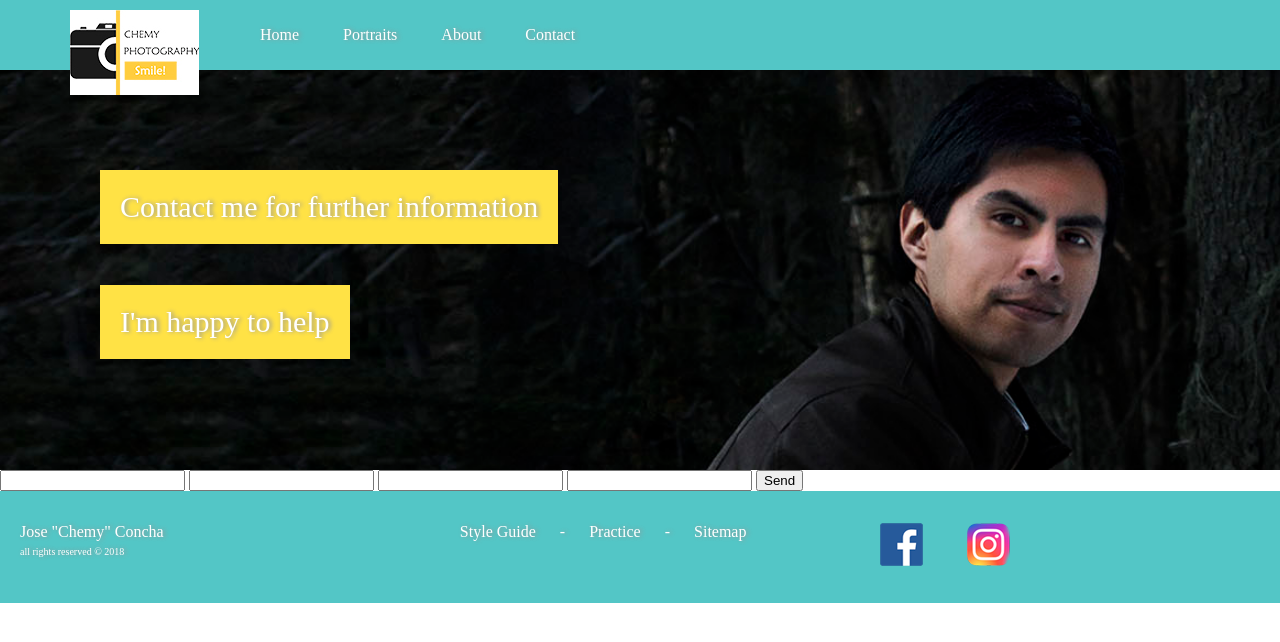
After one commit to Ch3my/COMM-310, a PHP site: page /contact.html in a window 1280 px wide. The commit adds this page. Shown: the top 642 px of the page. Run offline with PHP 8.4, Linux system fonts and the light colour scheme; some web fonts are replaced.

Commit message:
contact form

```diff
--- /dev/null
+++ b/ch-photo/contact.html
@@ -0,0 +1,73 @@
+<!doctype html>
+<html lang="en">
+
+<head>
+    <meta charset="utf-8">
+    <meta name="viewport" content="width=device-width, initial-scale=1">
+    <title>Chemy Photography</title>
+    <link rel="stylesheet" href="style.css">
+</head>
+
+<body>
+    <nav id="mainnav">
+            <img src="img/logo.jpg" alt="Logo">
+        <ul>
+            <li>
+                <a href="#">Home</a>
+            </li>
+            <li>
+                <a href="portraits.html">Portraits</a>
+            </li>
+            <li>
+                <a href="about.html">About</a>
+            </li>
+            <li>
+                <a href="contact.html">Contact</a>
+            </li>
+        </ul>
+    </nav>
+    <header class="wrap">
+        <div class="bg-home bg-contact"></div>
+        <span id="header-txt-1">Contact me for further information</span>
+        <br>
+        <span id="header-txt-2">I'm happy to help</span>
+    </header>
+    <main>
+        <form action="#">
+            <label for="name"></label>
+            <input type="text" name="name">
+            <label for="email"></label>
+            <input type="text" name="email">
+            <label for="subject"></label>
+            <input type="text" name="subject">
+            <label for="message"></label>
+            <input type="text" name="message">
+            <input type="submit" value="Send">
+        </form>
+    </main>
+    <footer>
+        <div class="section group">
+            <div class="col span_1_of_3">
+                Jose "Chemy" Concha <br>
+                <span style="font-size: 10px;">all rights reserved &COPY; 2018</span>
+            </div>
+            <div class="col span_1_of_3">
+                <a href="../styleguide/styleguide.html">Style Guide</a> - <a href="../practice/index.html">Practice</a> - <a href="">Sitemap</a>
+            </div>
+            <div class="col span_1_of_3">
+                <a href="">
+                <img src="img/face.png" alt="">
+                </a>
+                <a href="">
+                    <img src="img/insta.png" alt="">
+                </a>
+            </div>
+        </div>
+
+    </footer>
+    <script src="https://code.jquery.com/jquery-3.3.1.js" integrity="sha256-2Kok7MbOyxpgUVvAk/HJ2jigOSYS2auK4Pfzbm7uH60="
+  crossorigin="anonymous"></script>
+    <script src="js/bg.js"></script>
+</body>
+
+</html>
--- a/ch-photo/style.css
+++ b/ch-photo/style.css
@@ -62,6 +62,9 @@ nav img {
 	font-size: 1.4em;
 	/* other styles */
 }
+active{
+
+}
 /* -------------------------------------------------- */
 /* --------- Headers: Portrait and home page ----------- */
 /* -------------------------------------------------- */
@@ -81,6 +84,9 @@ nav img {
 	background-size: cover;
 	-webkit-transform: scale(1.1);
 			transform: scale(1.1);
+  }
+  .bg-contact{
+	background: url("img/home-banner.jpg") no-repeat center center!important;
   }
 .wrap span {
 	background-color: #ffe245;
```
Also changed, not shown: ch-photo/img/contact.jpg (added).
